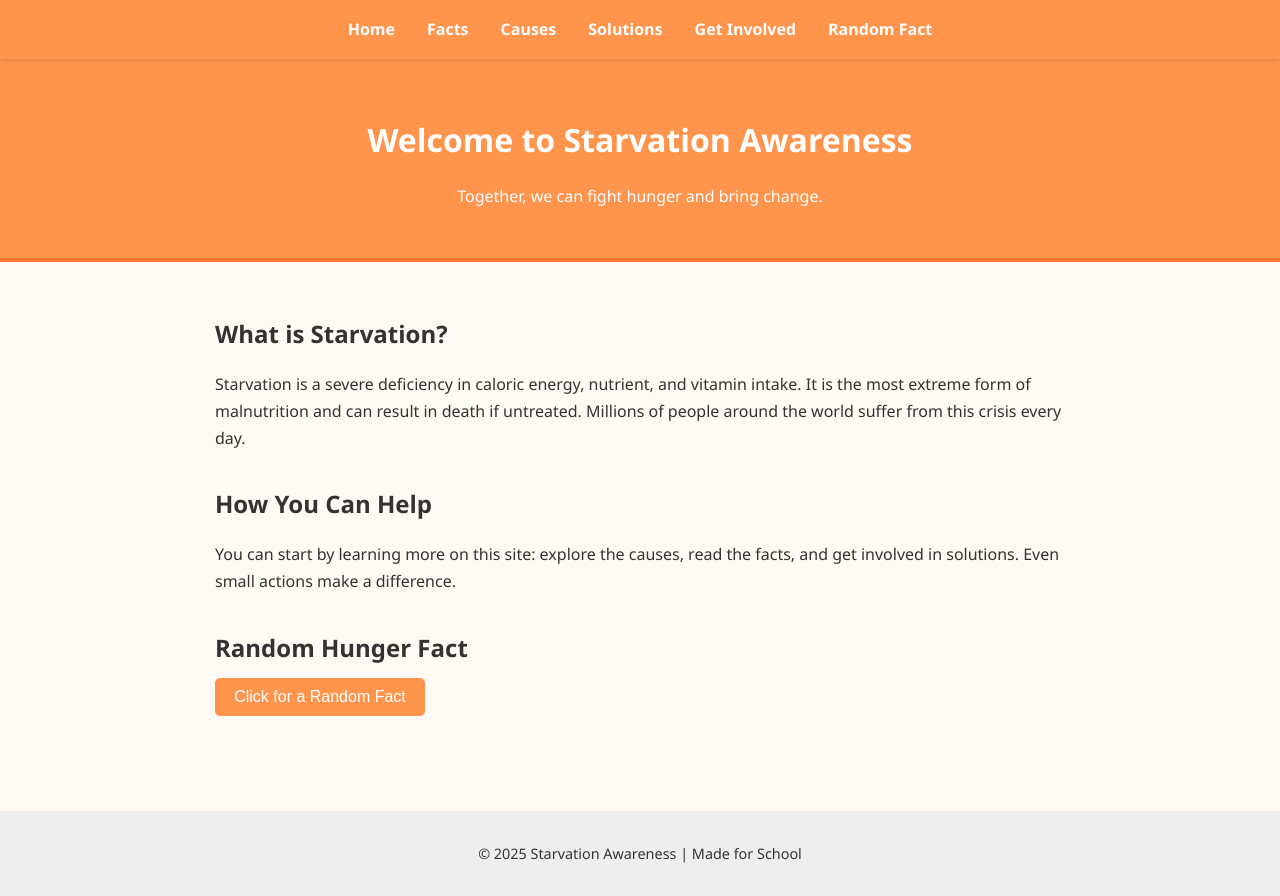
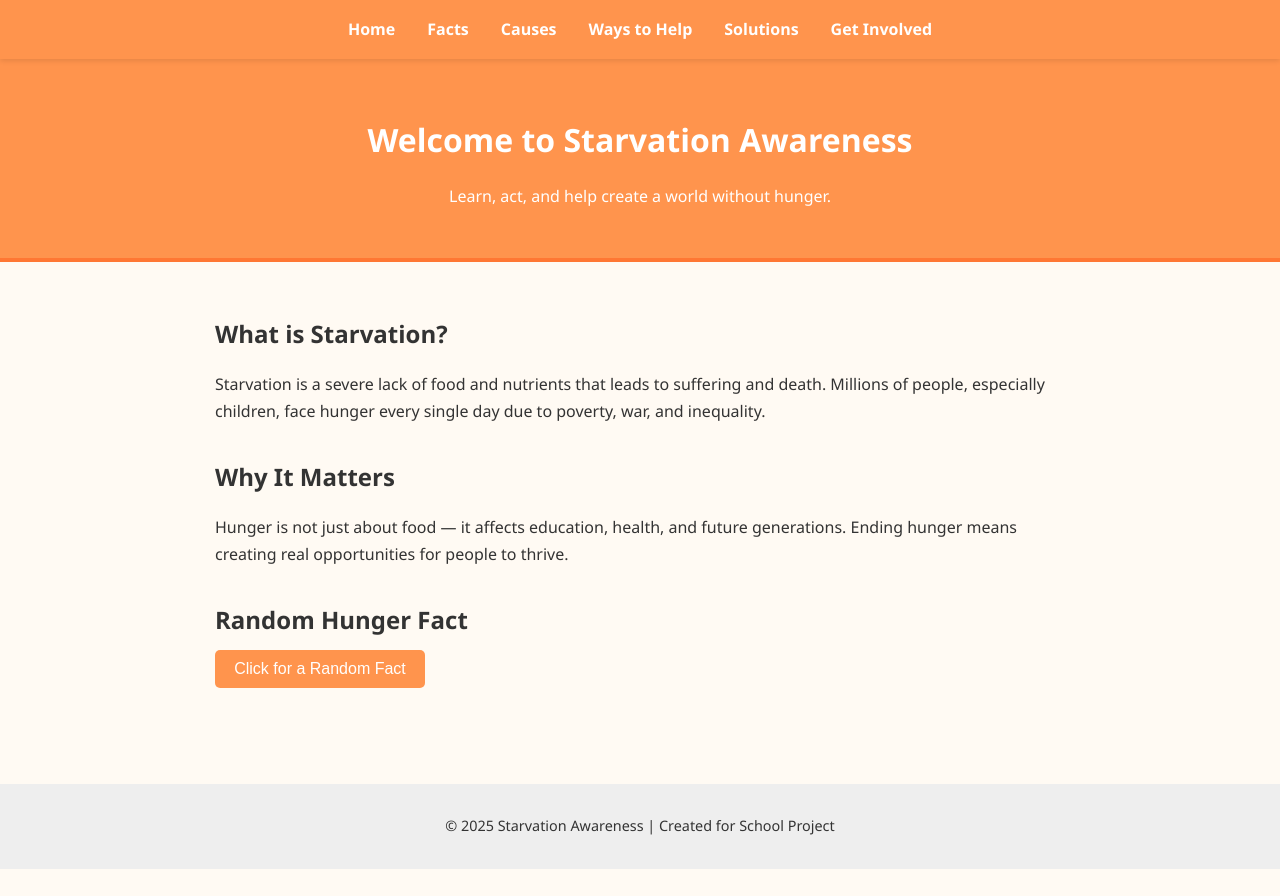
Before and after one commit to MoonBurgerCrypto/HungerProject, a plain HTML site: page homepage.html in a window 1280 px wide. After the commit the page ends 869 px from the top, so only its background shows below. Drawn offline with nearby package versions, Linux system fonts and the light colour scheme.

Commit message:
Update homepage.html

```diff
--- a/homepage.html
+++ b/homepage.html
@@ -9,36 +9,36 @@
   <link href="https://cdn.jsdelivr.net/npm/aos@2.3.4/dist/aos.css" rel="stylesheet" />
 </head>
 <body>
-  <!-- Navigation Buttons -->
+  <!-- Navigation Bar -->
   <nav class="navbar">
     <ul>
       <li><a href="index.html">Home</a></li>
       <li><a href="facts.html">Facts</a></li>
       <li><a href="causes.html">Causes</a></li>
+      <li><a href="ways.html">Ways to Help</a></li>
       <li><a href="solutions.html">Solutions</a></li>
       <li><a href="involved.html">Get Involved</a></li>
-      <li><a href="random.html">Random Fact</a></li>
     </ul>
   </nav>
 
-  <!-- Header -->
+  <!-- Header Section -->
   <header data-aos="fade-down">
     <h1>Welcome to Starvation Awareness</h1>
-    <p>Together, we can fight hunger and bring change.</p>
+    <p>Learn, act, and help create a world without hunger.</p>
   </header>
 
   <!-- Main Content -->
   <main>
-    <!-- Introduction -->
+    <!-- About Starvation -->
     <section data-aos="fade-up">
       <h2>What is Starvation?</h2>
-      <p>Starvation is a severe deficiency in caloric energy, nutrient, and vitamin intake. It is the most extreme form of malnutrition and can result in death if untreated. Millions of people around the world suffer from this crisis every day.</p>
+      <p>Starvation is a severe lack of food and nutrients that leads to suffering and death. Millions of people, especially children, face hunger every single day due to poverty, war, and inequality.</p>
     </section>
 
-    <!-- Call to Action -->
+    <!-- Why It Matters -->
     <section data-aos="fade-right">
-      <h2>How You Can Help</h2>
-      <p>You can start by learning more on this site: explore the causes, read the facts, and get involved in solutions. Even small actions make a difference.</p>
+      <h2>Why It Matters</h2>
+      <p>Hunger is not just about food — it affects education, health, and future generations. Ending hunger means creating real opportunities for people to thrive.</p>
     </section>
 
     <!-- Random Fact Generator -->
@@ -51,13 +51,14 @@
 
   <!-- Footer -->
   <footer>
-    <p>&copy; 2025 Starvation Awareness | Made for School</p>
+    <p>&copy; 2025 Starvation Awareness | Created for School Project</p>
   </footer>
 
-  <!-- AOS Scroll Library -->
+  <!-- Scroll Animation Script -->
   <script src="https://cdn.jsdelivr.net/npm/aos@2.3.4/dist/aos.js"></script>
   <script>AOS.init();</script>
 
+  <!-- Your JS file -->
   <script src="homepage.js"></script>
 </body>
 </html>
```
